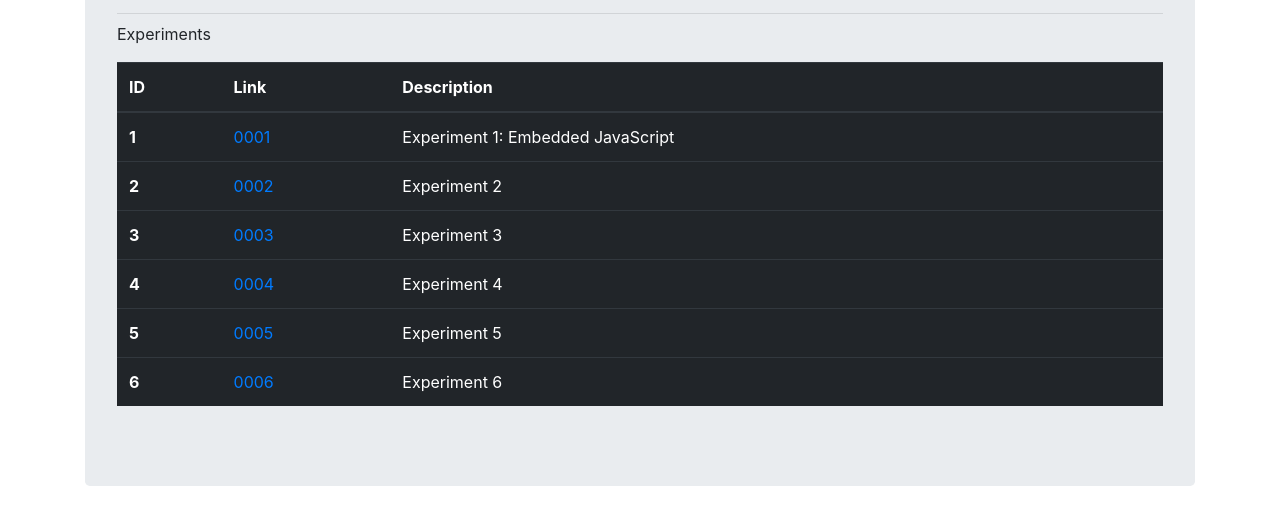
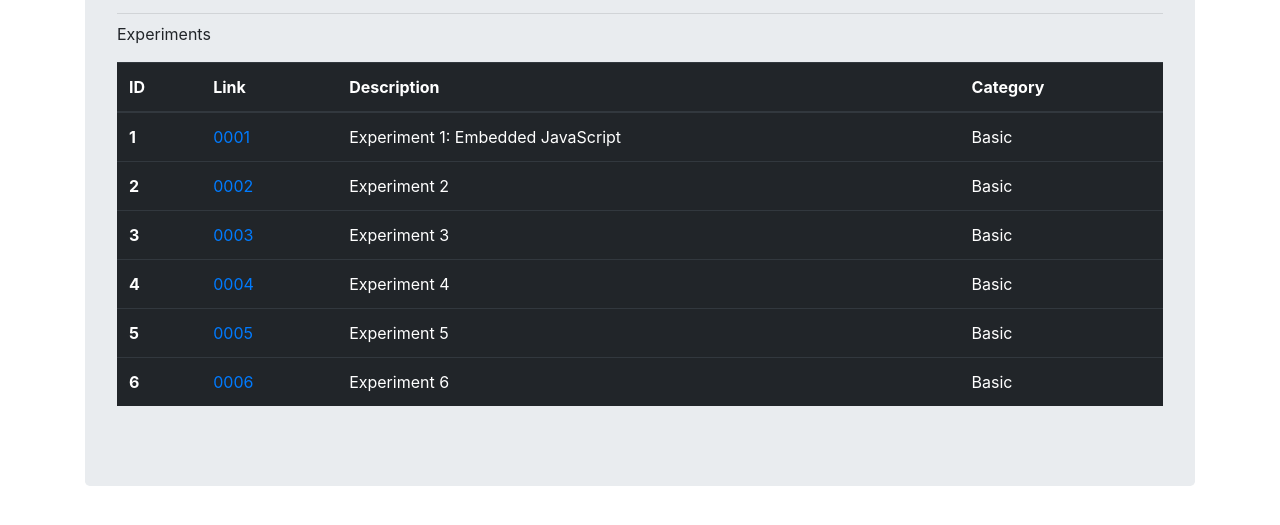
Before and after one commit to mkuegeler/NodeJSWebGL, a website: page public/index.html in a window 1280 px wide. Shown: the part 215-740 px from the top of the page. Drawn offline with nearby package versions, Linux system fonts and the light colour scheme.

Commit message:
Category to index.html added

```diff
--- a/public/index.html
+++ b/public/index.html
@@ -28,7 +28,7 @@
       <th scope="col">ID</th>
       <th scope="col">Link</th>
       <th scope="col">Description</th>
-
+      <th scope="col">Category</th>
     </tr>
   </thead>
   <tbody>
@@ -36,32 +36,38 @@
       <th scope="row">1</th>
       <td><a href="0001.html">0001</a></td>
       <td>Experiment 1: Embedded JavaScript</td>
+      <td>Basic</td>
 
     </tr>
     <tr>
       <th scope="row">2</th>
       <td><a href="0002.html">0002</a></td>
       <td>Experiment 2</td>
+      <td>Basic</td>
     </tr>
     <tr>
       <th scope="row">3</th>
       <td><a href="0003.html">0003</a></td>
       <td>Experiment 3</td>
+      <td>Basic</td>
     </tr>
     <tr>
       <th scope="row">4</th>
       <td><a href="0004.html">0004</a></td>
       <td>Experiment 4</td>
+      <td>Basic</td>
     </tr>
     <tr>
       <th scope="row">5</th>
       <td><a href="0005.html">0005</a></td>
       <td>Experiment 5</td>
+      <td>Basic</td>
     </tr>
     <tr>
       <th scope="row">6</th>
       <td><a href="0006.html">0006</a></td>
       <td>Experiment 6</td>
+      <td>Basic</td>
     </tr>
   </tbody>
 </table>
```
